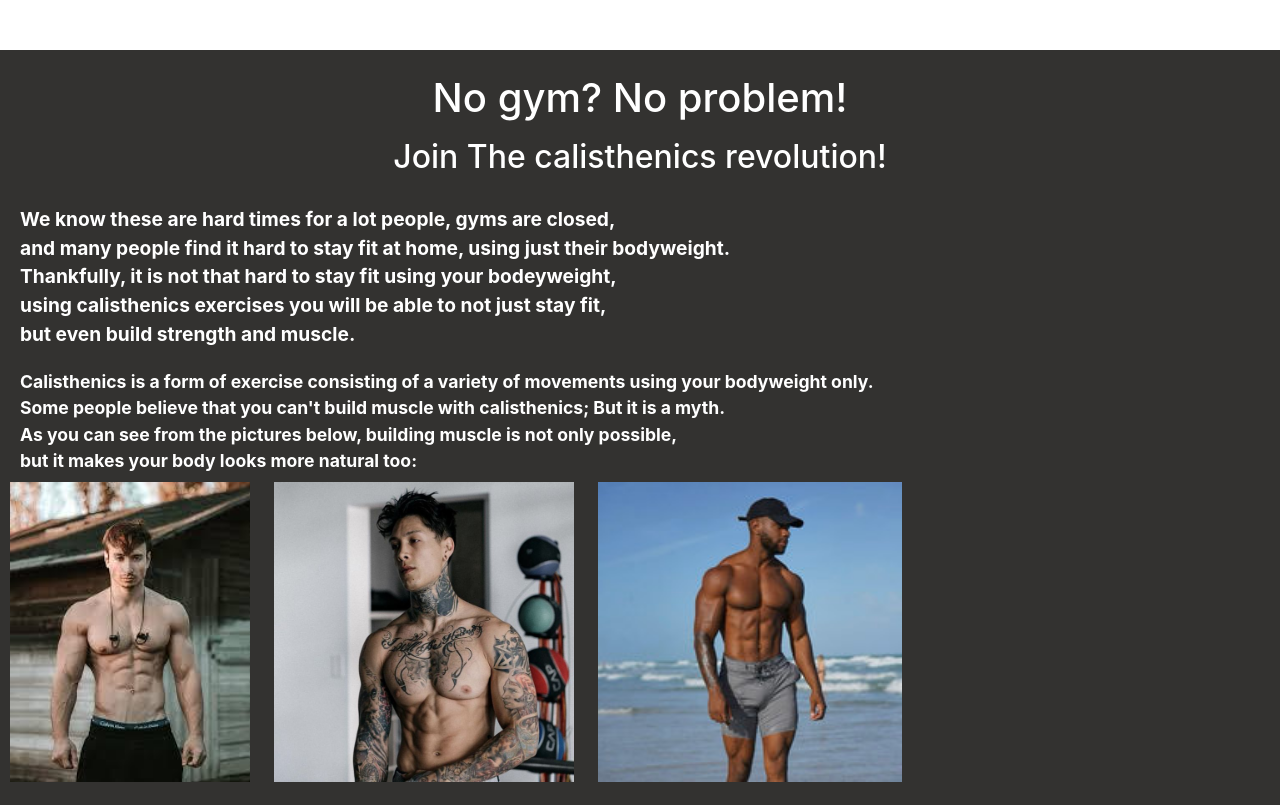
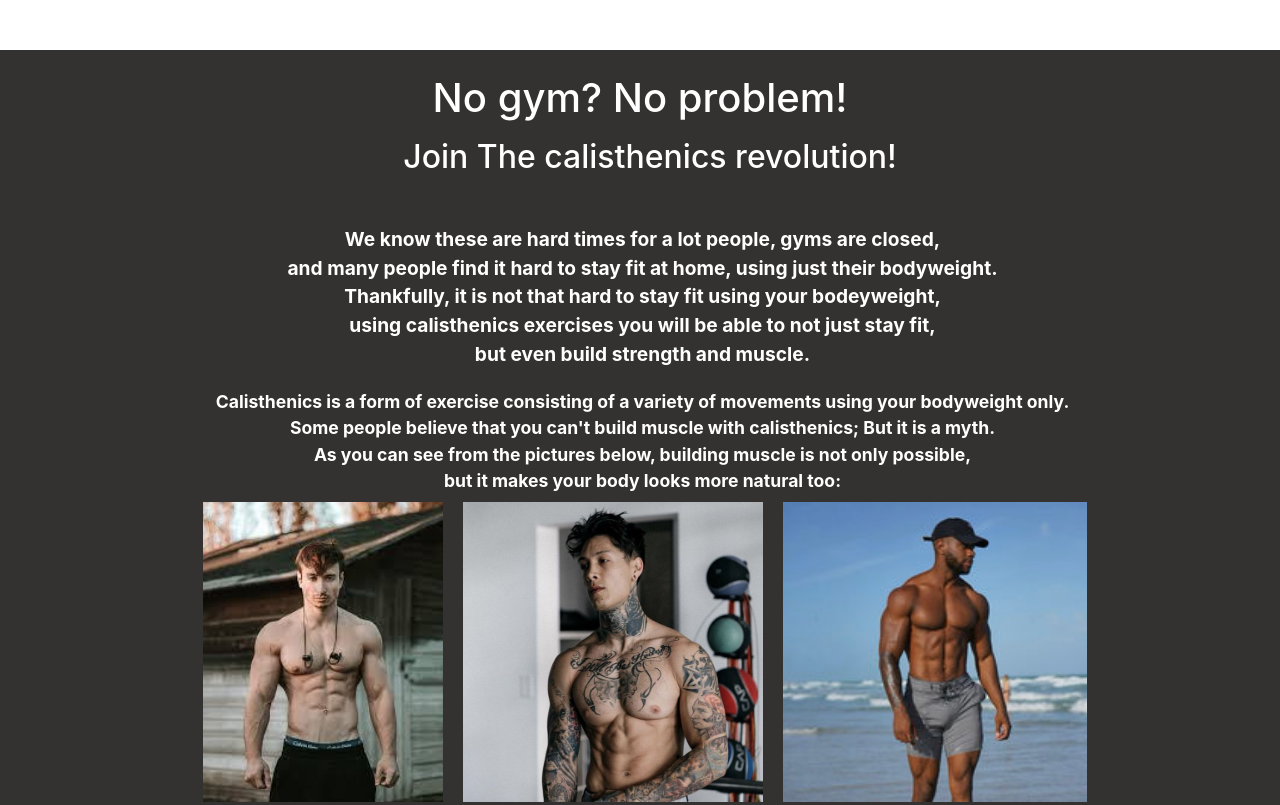
Before and after one commit to m-framowitz/barfanatics, a plain HTML site: page index.html in a window 1280 px wide. Shown: the part 760-1565 px from the top of the page. Drawn offline with nearby package versions, Linux system fonts and the light colour scheme.

Commit message:
Add files via upload

```diff
--- a/style.css
+++ b/style.css
@@ -10,15 +10,14 @@ hr{
 	bottom: 20px;
 	margin: 0px;
 }
-
 .main-img{
-	background: url("barfanatics black.png") no-repeat center center;
+	background: url("barfanatics black.png")  no-repeat center center;
 	background-size: 100%;
 	height: 100%;
 	width: 100vw;
 	margin-top: -3.5%;
+	padding-bottom: 0px;
 }
-
 .nav-link{
 	color: white;
 	font-weight: bold;
@@ -27,9 +26,7 @@ hr{
 	padding-left: 20px;
 }
 .nav{
-
 	background-color: #333230;
-
 }
 .introduction{
 	font-weight: bold;
@@ -37,44 +34,45 @@ hr{
 	background-color: #333230;
 	height: 100%;
 	width: 100%;
-
 }
 .introduction h1{
-
 	text-align: center;
-
+	padding: 0px 20px;
 }
 .introduction h2{
 	text-align: center;
 	padding-top: 8px;
+	padding: 8px 0px 20px 20px;
 }
-
 .p-intro{
 
 	padding-left: 20px;
+	padding-right: 15px;
 	padding-top: 20px;
 	font-size: 1.2rem;
+	background-color: #333230;
+	margin-bottom: 0px;
+	text-align: center;
 }
-
 .description{
 	padding-left: 20px;
 	padding-top: 20px;
+	padding-right: 15px;
 	font-size: 1.1rem;
+	background-color: #333230;
+	margin-bottom: 0px;
+	text-align: center;
 }
-
-
 .heria{
 	margin-right: 10px;
 	margin-left: 10px;
 	margin-bottom: 10px;
 }
-
 .larosa{
 	margin-right: 10px;
 	margin-left: 10px;
 	margin-bottom: 10px;
 }
-
 .dunhum{
 	margin-left: 10px;
 	margin-bottom: 10px;
@@ -89,23 +87,16 @@ hr{
 	height: 25%;
 	background-color: #333230;
 }
-
 .images{
 	background-color: #333230;
 	padding-top: 8px;
+	display: flex;
+	justify-content: center;
+	flex-wrap: wrap;
 }
-
-.p-intro{
-	background-color: #333230;
-	margin-bottom: 0px;
-}
-
 .intro-coontainer
 {
 	background-color: #333230;
+	bottom: 20px;
+
 }
-
-.description{
-	background-color: #333230;
-	margin-bottom: 0px;
-}
```
